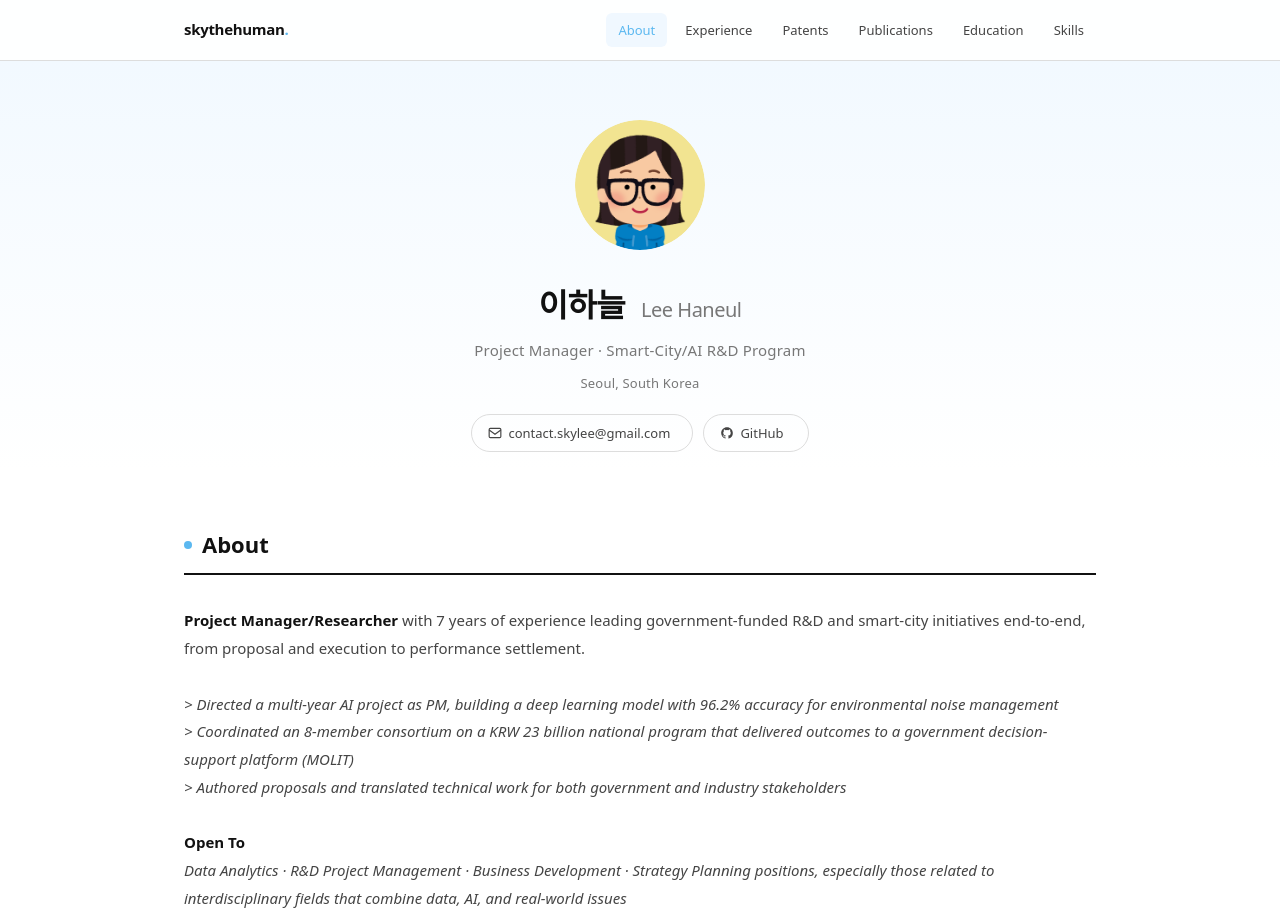
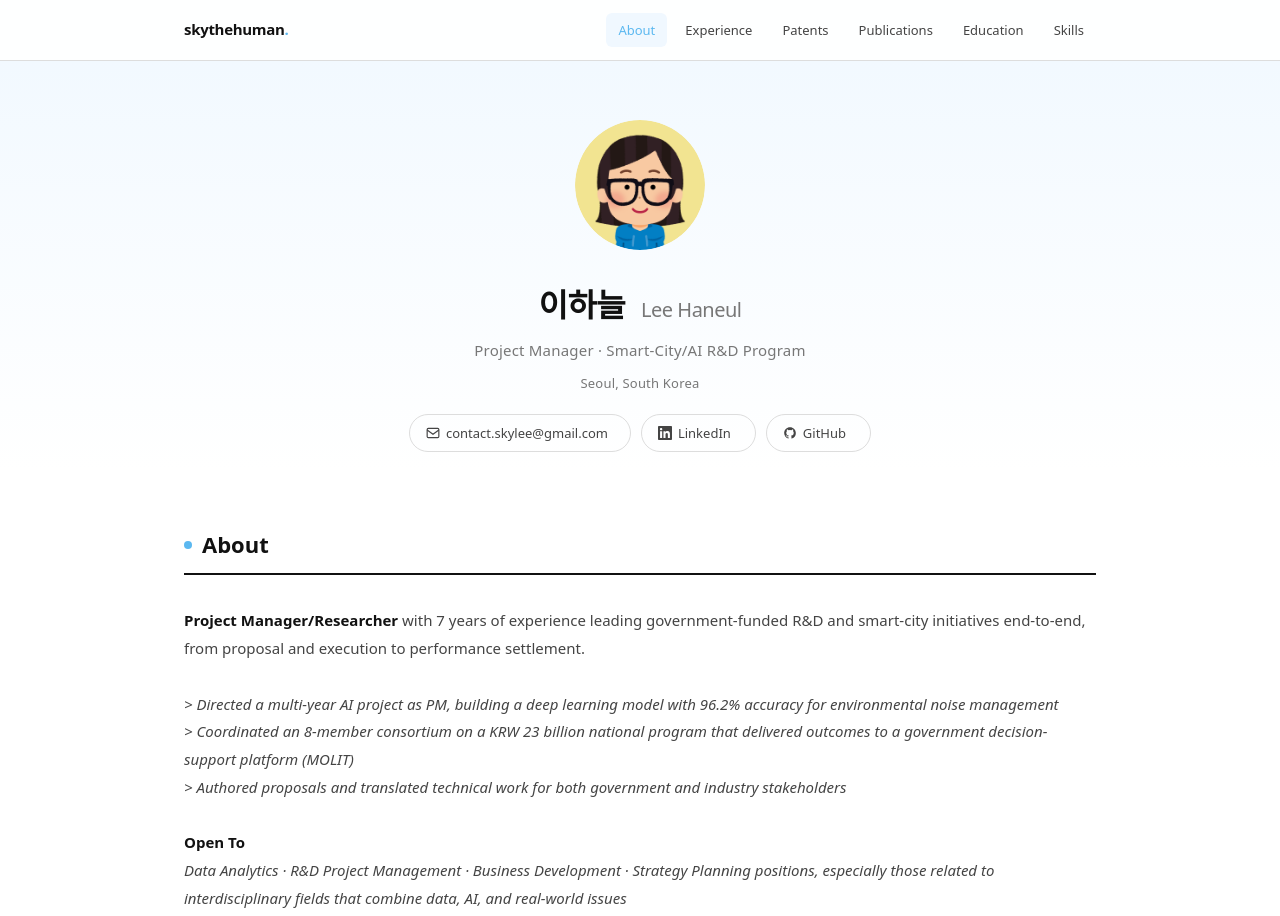
Before and after one commit to skythehuman/skythehuman.github.io, a plain HTML site: page index.html in a window 1280 px wide. Shown: the top 916 px of the page. Drawn offline with Linux system fonts and the light colour scheme; a web font is replaced by a local one.

Commit message:
Add LinkedIn link to contact section

```diff
--- a/index.html
+++ b/index.html
@@ -403,6 +403,10 @@ a[href^="https"]::after {
         <svg viewBox="0 0 24 24" fill="none" stroke="currentColor" stroke-width="2"><rect x="2" y="4" width="20" height="16" rx="2"/><path d="M22 7l-10 7L2 7"/></svg>
         contact.skylee@gmail.com
       </a>
+      <a href="https://www.linkedin.com/in/lee-haneul" target="_blank" rel="noopener">
+        <svg viewBox="0 0 24 24" fill="currentColor"><path d="M20.447 20.452h-3.554v-5.569c0-1.328-.027-3.037-1.852-3.037-1.853 0-2.136 1.445-2.136 2.939v5.667H9.351V9h3.414v1.561h.046c.477-.9 1.637-1.85 3.37-1.85 3.601 0 4.267 2.37 4.267 5.455v6.286zM5.337 7.433c-1.144 0-2.063-.926-2.063-2.065 0-1.138.92-2.063 2.063-2.063 1.14 0 2.064.925 2.064 2.063 0 1.139-.925 2.065-2.064 2.065zm1.782 13.019H3.555V9h3.564v11.452zM22.225 0H1.771C.792 0 0 .774 0 1.729v20.542C0 23.227.792 24 1.771 24h20.451C23.2 24 24 23.227 24 22.271V1.729C24 .774 23.2 0 22.222 0h.003z"/></svg>
+        LinkedIn
+      </a>
       <a href="https://github.com/skythehuman" target="_blank" rel="noopener">
         <svg viewBox="0 0 24 24" fill="currentColor"><path d="M12 2C6.477 2 2 6.484 2 12.017c0 4.425 2.865 8.18 6.839 9.504.5.092.682-.217.682-.483 0-.237-.008-.868-.013-1.703-2.782.605-3.369-1.343-3.369-1.343-.454-1.158-1.11-1.466-1.11-1.466-.908-.62.069-.608.069-.608 1.003.07 1.531 1.032 1.531 1.032.892 1.53 2.341 1.088 2.91.832.092-.647.35-1.088.636-1.338-2.22-.253-4.555-1.113-4.555-4.951 0-1.093.39-1.988 1.029-2.688-.103-.253-.446-1.272.098-2.65 0 0 .84-.27 2.75 1.026A9.564 9.564 0 0112 6.844a9.59 9.59 0 012.504.337c1.909-1.296 2.747-1.027 2.747-1.027.546 1.379.202 2.398.1 2.651.64.7 1.028 1.595 1.028 2.688 0 3.848-2.339 4.695-4.566 4.943.359.309.678.92.678 1.855 0 1.338-.012 2.419-.012 2.747 0 .268.18.58.688.482A10.019 10.019 0 0022 12.017C22 6.484 17.522 2 12 2z"/></svg>
         GitHub
```
